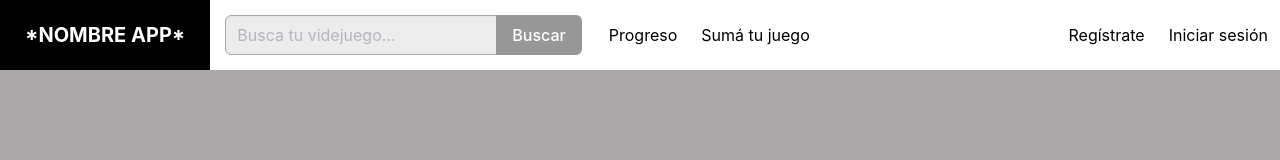
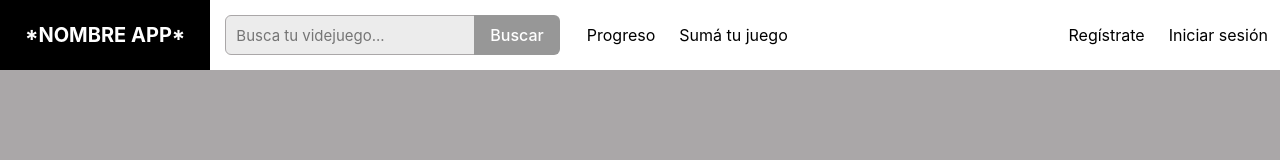
Before and after one commit to franzr0320/trabajo_videojuegos, a plain HTML site: page frontend/index.html in a window 1280 px wide. Drawn offline with nearby package versions, Linux system fonts and the light colour scheme.

Commit message:
Nuevo estilo a la barra de búsqueda y correcciones de indentación

```diff
--- a/frontend/home.css
+++ b/frontend/home.css
@@ -42,6 +42,28 @@ html {
     padding-left: 15px;
     padding-right: 15px;
 }
+
+/* Estilo para el input de búsqueda */
+.input-busqueda {
+    background-color: #ececec;
+    color: #302f2f;
+    font-size: 15px;
+    height: 40px;
+    width: 250px;
+    border: 1px solid #aaa7a8;
+    border-top-left-radius: 6px;
+    border-bottom-left-radius: 6px;
+    padding-left: 10px;
+
+}
+
+/* Estilo al enfocar el input de búsqueda */
+.input-busqueda:focus {
+    border-color: #7e7e7e;
+    box-shadow: 0 0 6px #7f7e7e;
+    outline: none;
+}
+
 
 /* Cambiar color del botón de búsqueda */
 .button.is-info {
--- a/frontend/index.html
+++ b/frontend/index.html
@@ -24,7 +24,7 @@
 
       <div class="field has-addons">
         <div class="control">
-              <input class="input" type="text" placeholder="Busca tu videjuego...">
+          <input class="input-busqueda" type="text" placeholder="Busca tu videjuego...">
         </div>
         <div class="control">
           <button class="button is-info">
@@ -242,6 +242,5 @@
         modalRegister.classList.remove('is-active');
       };
     </script>
-
   </body>
 </html>
```
Lines whose indentation alone changed are shown as unchanged.
